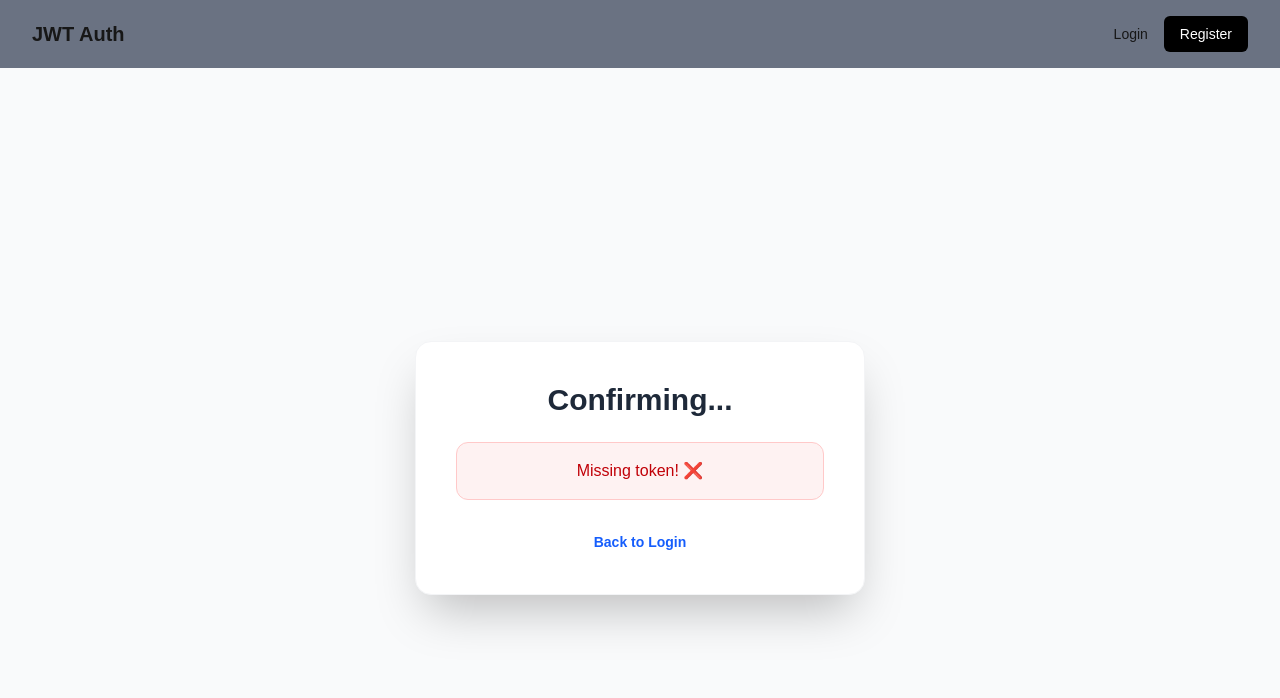
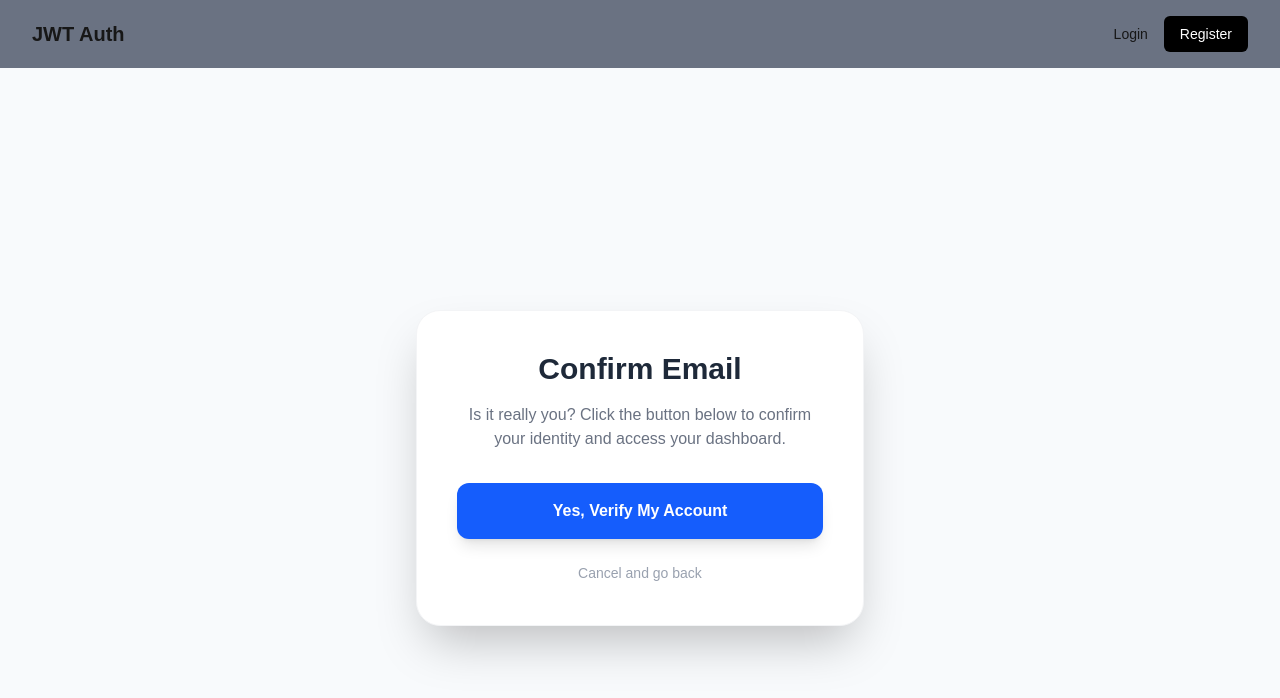
Before and after one commit to coderkanchan/jwt-auth-system, a Next.js app: page /new-verification in a window 1280 px wide. Shown: the top 698 px of the page. Built offline with nearby package versions, Linux system fonts and the light colour scheme; no server answers.

Commit message:
feat: implement professional manual verification UI with direct dashboard redirect

```diff
--- a/src/app/(auth)/new-verification/page.tsx
+++ b/src/app/(auth)/new-verification/page.tsx
@@ -1,75 +1,87 @@
 "use client";
-import { useCallback, useEffect, useState } from "react";
-import { useSearchParams } from "next/navigation";
+
+import { useState } from "react";
+import { useSearchParams, useRouter } from "next/navigation";
 import { newVerification } from "@/actions/new-verification";
-import { useRouter } from "next/navigation";
 import { toast } from "sonner";
+
 export default function NewVerificationPage() {
+  const [isPending, setIsPending] = useState(false);
   const [error, setError] = useState<string | undefined>();
   const [success, setSuccess] = useState<string | undefined>();
 
   const searchParams = useSearchParams();
   const router = useRouter();
-
   const token = searchParams.get("token");
 
-  const onSubmit = useCallback(() => {
-    if (success || error) return;
-
+  const onVerify = async () => {
     if (!token) {
       setError("Missing token!");
       return;
     }
 
-    newVerification(token)
-      .then((data) => {
+    setIsPending(true);
+    setError("");
+    setSuccess("");
+
+    try {
+      const data = await newVerification(token);
+
+      if (data?.error) {
+        setError(data.error);
+        setIsPending(false);
+      }
+
+      if (data?.success) {
         setSuccess(data.success);
-        setError(data.error);
+        toast.success("Verification successful! Opening dashboard...");
 
-        if (data.success) {
-          toast.success("Email verified!");
-          setTimeout(() => {
-            router.push("/dashboard");
-          }, 2000);
-        }
-      })
-      .catch(() => {
-        setError("Something went wrong!");
-      });
-  }, [token, success, error, router]);
-
-  useEffect(() => {
-    onSubmit();
-  }, [onSubmit]);
+        setTimeout(() => {
+          router.push("/dashboard");
+          router.refresh();
+        }, 2000);
+      }
+    } catch (err) {
+      setError("Something went wrong!");
+      setIsPending(false);
+    }
+  };
 
   return (
-    <div className="flex flex-col items-center justify-center min-h-screen bg-gray-50">
-      <div className="p-10 bg-white shadow-2xl rounded-2xl w-[450px] text-center border border-gray-100">
-        <h2 className="text-3xl font-extrabold mb-6 text-gray-800">Confirming...</h2>
+    <div className="flex flex-col items-center justify-center min-h-screen bg-slate-50">
+      <div className="p-10 bg-white shadow-2xl rounded-3xl w-full max-w-md text-center border border-gray-100">
+        <h2 className="text-3xl font-bold mb-4 text-gray-800">Confirm Email</h2>
+        <p className="text-gray-500 mb-8">
+          Is it really you? Click the button below to confirm your identity and access your dashboard.
+        </p>
 
         {!success && !error && (
-          <div className="flex justify-center items-center py-6">
-            <div className="animate-spin rounded-full h-12 w-12 border-t-4 border-b-4 border-blue-600"></div>
-          </div>
+          <button
+            onClick={onVerify}
+            disabled={isPending}
+            className="w-full bg-blue-600 hover:bg-blue-700 text-white font-bold py-4 rounded-xl transition-all shadow-lg active:scale-95 disabled:bg-gray-400"
+          >
+            {isPending ? "Verifying..." : "Yes, Verify My Account"}
+          </button>
         )}
 
         {success && (
-          <div className="p-4 bg-green-50 border border-green-200 text-green-700 rounded-xl font-medium animate-bounce">
-            {success} ✨ Redirecting to login...
+          <div className="p-4 bg-green-50 border border-green-200 text-green-700 rounded-xl font-medium animate-pulse">
+            ✅ {success} Redirecting...
           </div>
         )}
 
         {error && (
           <div className="p-4 bg-red-50 border border-red-200 text-red-700 rounded-xl font-medium">
-            {error} ❌
+            ❌ {error}
           </div>
         )}
 
         <button
           onClick={() => router.push("/login")}
-          className="mt-8 text-sm font-semibold text-blue-600 hover:text-blue-800 transition-colors"
+          className="mt-6 text-sm text-gray-400 hover:text-blue-600 transition"
         >
-          Back to Login
+          Cancel and go back
         </button>
       </div>
     </div>
```
